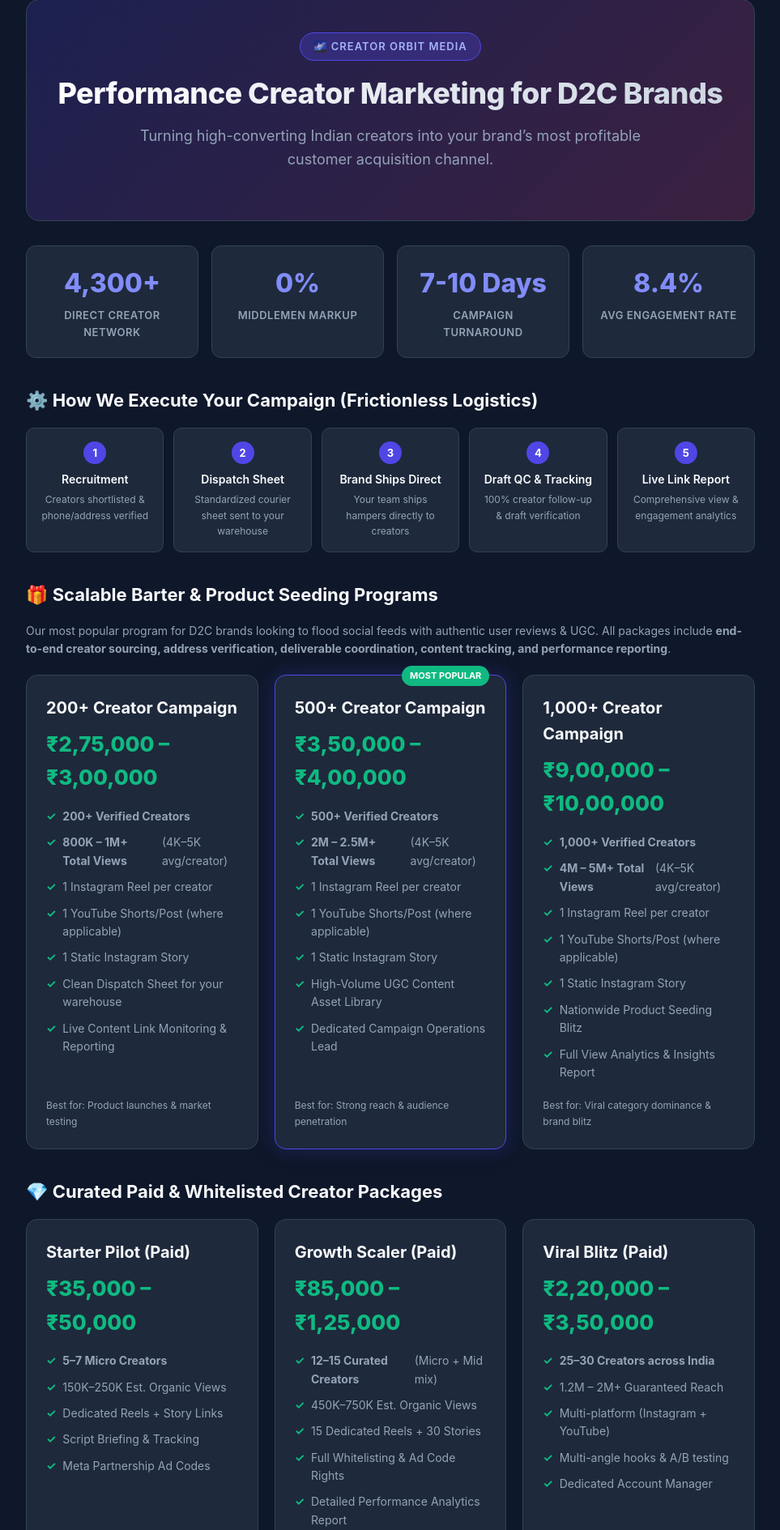
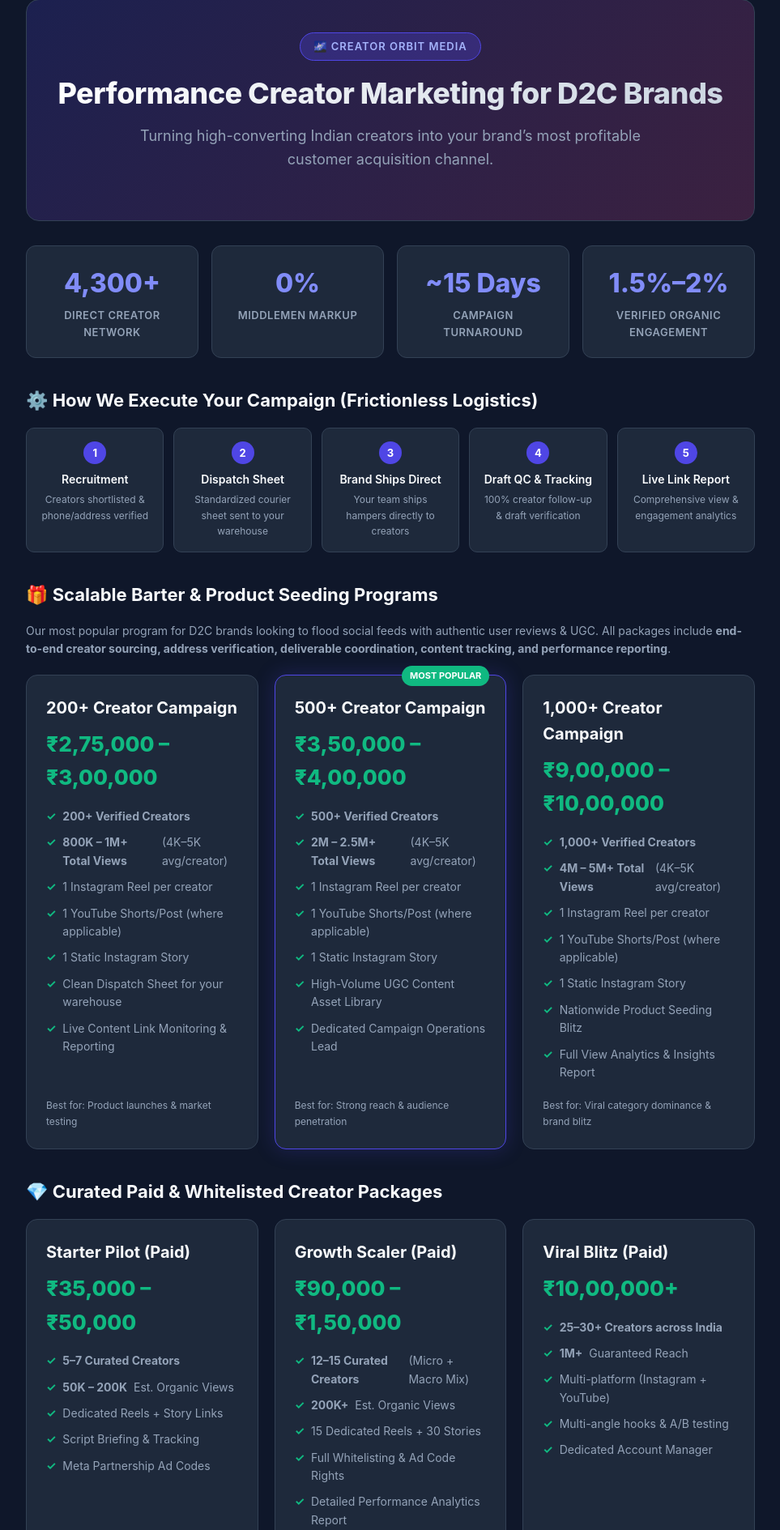
Before and after one commit to MrVRai/Influencer-Marketing, a Python web app: template templates/creator_orbit_pitch_deck.html in a window 1280 px wide. Shown: the part 41-1930 px from the top of the page at 81% size, without its empty margins (158-1121 px from the left). Run offline with Jinja, Linux system fonts and the light colour scheme; the template is opened without the code that fills it, so the values that code supplies are empty.

Commit message:
feat: update turnaround time to ~15 days, organic ER to 1.5-2%, starter pilot to 50K-200K views, growth scaler to Micro+Macro mix 200K+ views @ 90K-1.5L, viral blitz to 10L+

```diff
--- a/templates/creator_orbit_pitch_deck.html
+++ b/templates/creator_orbit_pitch_deck.html
@@ -297,6 +297,7 @@
   </div>
 
   <!-- Key Metrics -->
+  <!-- Key Metrics -->
   <div class="stats-grid">
     <div class="stat-card">
       <div class="stat-num">4,300+</div>
@@ -307,12 +308,12 @@
       <div class="stat-label">Middlemen Markup</div>
     </div>
     <div class="stat-card">
-      <div class="stat-num">7-10 Days</div>
+      <div class="stat-num">~15 Days</div>
       <div class="stat-label">Campaign Turnaround</div>
     </div>
     <div class="stat-card">
-      <div class="stat-num">8.4%</div>
-      <div class="stat-label">Avg Engagement Rate</div>
+      <div class="stat-num">1.5%–2%</div>
+      <div class="stat-label">Verified Organic Engagement</div>
     </div>
   </div>
 
@@ -417,8 +418,8 @@
         <div class="pkg-title">Starter Pilot (Paid)</div>
         <div class="pkg-price">₹35,000 – ₹50,000</div>
         <ul class="pkg-features">
-          <li><strong>5–7 Micro Creators</strong></li>
-          <li>150K–250K Est. Organic Views</li>
+          <li><strong>5–7 Curated Creators</strong></li>
+          <li><strong>50K – 200K</strong> Est. Organic Views</li>
           <li>Dedicated Reels + Story Links</li>
           <li>Script Briefing & Tracking</li>
           <li>Meta Partnership Ad Codes</li>
@@ -431,10 +432,10 @@
     <div class="pkg-card">
       <div>
         <div class="pkg-title">Growth Scaler (Paid)</div>
-        <div class="pkg-price">₹85,000 – ₹1,25,000</div>
+        <div class="pkg-price">₹90,000 – ₹1,50,000</div>
         <ul class="pkg-features">
-          <li><strong>12–15 Curated Creators</strong> (Micro + Mid mix)</li>
-          <li>450K–750K Est. Organic Views</li>
+          <li><strong>12–15 Curated Creators</strong> (Micro + Macro Mix)</li>
+          <li><strong>200K+</strong> Est. Organic Views</li>
           <li>15 Dedicated Reels + 30 Stories</li>
           <li>Full Whitelisting & Ad Code Rights</li>
           <li>Detailed Performance Analytics Report</li>
@@ -447,16 +448,16 @@
     <div class="pkg-card">
       <div>
         <div class="pkg-title">Viral Blitz (Paid)</div>
-        <div class="pkg-price">₹2,20,000 – ₹3,50,000</div>
+        <div class="pkg-price">₹10,00,000+</div>
         <ul class="pkg-features">
-          <li><strong>25–30 Creators across India</strong></li>
-          <li>1.2M – 2M+ Guaranteed Reach</li>
+          <li><strong>25–30+ Creators across India</strong></li>
+          <li><strong>1M+</strong> Guaranteed Reach</li>
           <li>Multi-platform (Instagram + YouTube)</li>
           <li>Multi-angle hooks & A/B testing</li>
           <li>Dedicated Account Manager</li>
         </ul>
       </div>
-      <div style="font-size:12px; color:var(--text-muted);">Ideal for: Major festive sale push</div>
+      <div style="font-size:12px; color:var(--text-muted);">Ideal for: Category dominance & sales blitz</div>
     </div>
   </div>
 
```
Also changed, not shown: templates/creator_orbit_pitch_deck.md (+6 -5 lines).
